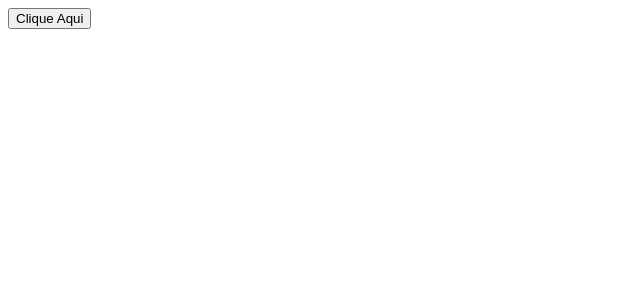
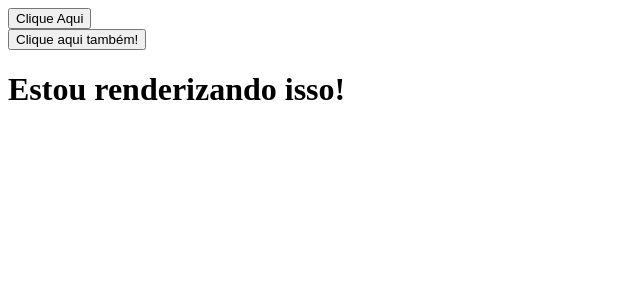
Before and after one commit to zagvii/React-Curso, a React (Vite) app in the folder hello-world/: page / in a window 1280 px wide. Shown: the top 300 px of the page, without its empty margins (0-640 px from the left). Built offline with nearby package versions, Linux system fonts and the light colour scheme.

Commit message:
funcaoRenderizacao

```diff
--- a/hello-world/src/components/Events.jsx
+++ b/hello-world/src/components/Events.jsx
@@ -5,11 +5,23 @@ const Events = () => {
         console.log('Ativou o evento')
     }
 
+    const renderSomething = (x) => {
+        if (x) {
+            return <h1>Estou renderizando isso!</h1>
+        } else {
+            return <h1>Estou renderizando isso também!</h1>
+        }
+    }
+
     return (
         <div>
             <div>
                 <button onClick={handleMyEvent}>Clique Aqui</button>
             </div>
+            <div>
+                <button onClick={() => console.log('Clicou no outro botão!')}>Clique aqui também!</button>
+            </div>
+            {renderSomething(true)}
         </div>
     )
 }
```
